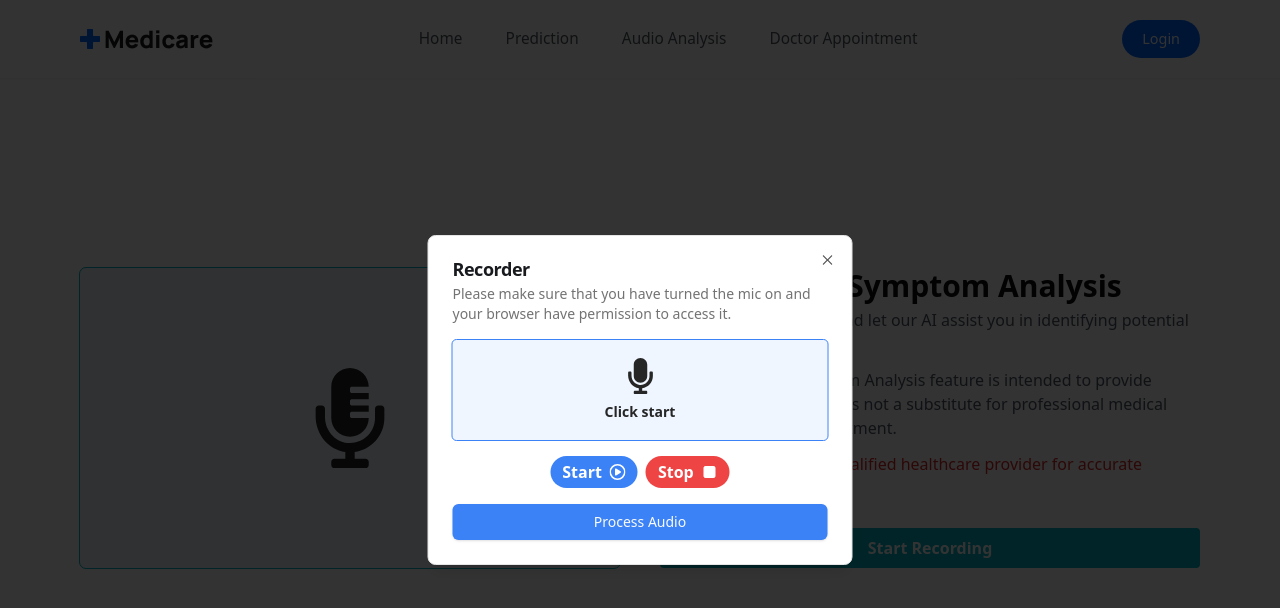
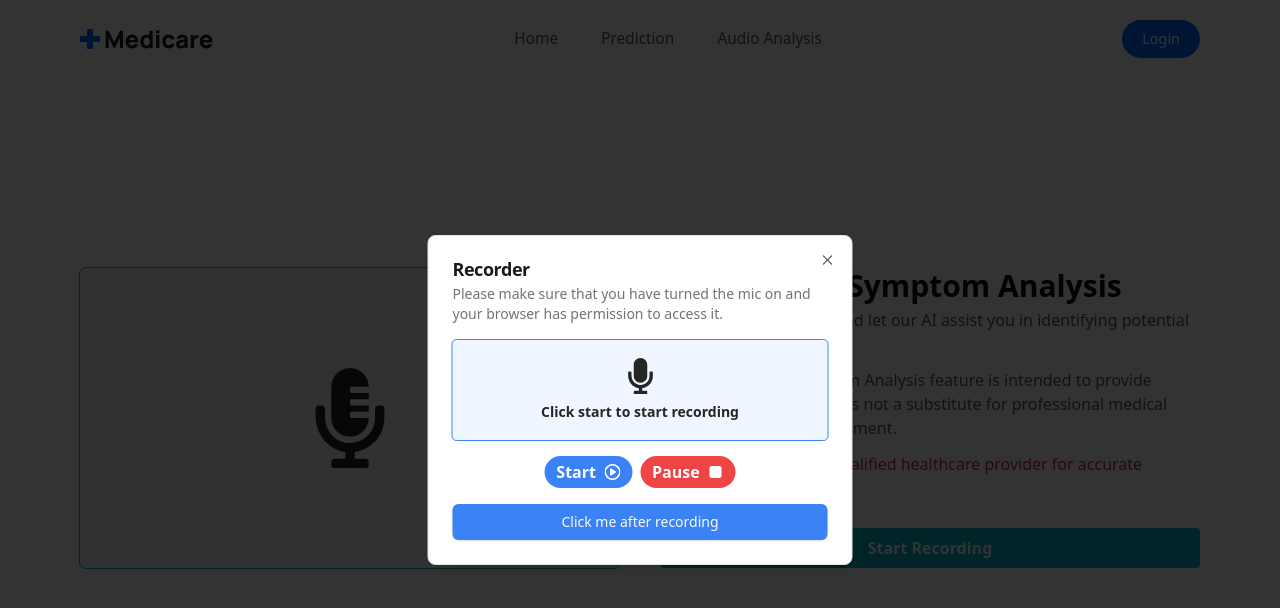
Before and after one commit to Utkarshrajmishra/Medcare, a React (Vite) app: page /audio-analysis in a window 1280 px wide. Both pictures are taken after a click on the button "Start Recording". Shown: the top 608 px of the page. Built offline with nearby package versions, Linux system fonts and the light colour scheme.

Commit message:
Fixed: Recorder and Recording Component

```diff
--- a/package.json
+++ b/package.json
@@ -26,6 +26,7 @@
     "react-loader-spinner": "^6.1.6",
     "react-router-dom": "^6.26.1",
     "react-speech-recognition": "^3.10.0",
+    "regenerator-runtime": "^0.14.1",
     "tailwind-merge": "^2.5.2",
     "tailwindcss-animate": "^1.0.7",
     "uninstall": "^0.0.0"
--- a/src/App.jsx
+++ b/src/App.jsx
@@ -1,18 +1,21 @@
 import "./App.css";
 import Home from "./pages/Home";
+import "regenerator-runtime/runtime";
 import { Route, Routes } from "react-router-dom";
 import Symptom from "./pages/Sympton";
 import Prediction from "./pages/Prediction";
 import Recording from "./pages/Recording";
+import { Toaster } from "react-hot-toast";
 
 function App() {
   return (
     <>
+      <Toaster position="top-right" reverseOrder={false} />
       <Routes>
         <Route path="/" element={<Home />} />
         <Route path="/sympton" element={<Symptom />} />
         <Route path="/prediction" element={<Prediction />} />
-        <Route path="/audio-analysis" element={<Recording/>}/>
+        <Route path="/audio-analysis" element={<Recording />} />
       </Routes>
     </>
   );
--- a/src/components/NavBar.jsx
+++ b/src/components/NavBar.jsx
@@ -15,10 +15,7 @@ const NavLinks = [
   {
     id: 3,
     links: "Audio Analysis",
-  },
-  {
-    id: 4,
-    links: "Doctor Appointment",
+    path: "/audio-analysis",
   },
 ];
 
--- a/src/components/Recorder.jsx
+++ b/src/components/Recorder.jsx
@@ -7,10 +7,47 @@ import {
   DialogHeader,
   DialogTitle,
 } from "@/components/ui/dialog";
-import { FaMicrophone } from "react-icons/fa"; // Correct import
-import { FaRegCirclePlay,FaStop } from "react-icons/fa6";
+import { FaMicrophone } from "react-icons/fa";
+import SpeechRecognition, {
+  useSpeechRecognition,
+} from "react-speech-recognition";
+import { useEffect } from "react";
+import { FaRegCirclePlay, FaStop } from "react-icons/fa6";
 
-export function Recorder({ isOpen, onClose }) {
+export function Recorder({
+  isOpen,
+  onClose,
+  setTranscript,
+  startToast,
+  stopToast,
+  savedToast
+}) {
+  const {
+    listening,
+    transcript,
+    resetTranscript,
+    browserSupportsSpeechRecognition,
+  } = useSpeechRecognition();
+
+  const stopListening = () => {
+    SpeechRecognition.stopListening();
+    stopToast();
+  };
+
+  const close = () => {
+    onClose();
+    savedToast();
+  };
+
+  const startListening = () => {
+    SpeechRecognition.startListening({ continuous: true });
+    startToast();
+  };
+
+  useEffect(() => {
+    setTranscript((prev) => transcript);
+  }, [transcript]);
+
   return (
     <UIDialog open={isOpen} onOpenChange={onClose}>
       <DialogContent className="sm:max-w-[425px]">
@@ -18,25 +55,33 @@ export function Recorder({ isOpen, onClose }) {
           <DialogTitle className="text-headingColor">Recorder</DialogTitle>
           <DialogDescription>
             Please make sure that you have turned the mic on and your browser
-            have permission to access it.
+            has permission to access it.
           </DialogDescription>
         </DialogHeader>
         <section>
           <section className="w-full h-[100px] bg-blue-50 outline outline-1 outline-blue-500 flex-col rounded flex items-center justify-center p-2">
             <FaMicrophone className="text-4xl text-neutral-800" />
             <p className="mt-2 text-sm text-neutral-800 font-bold">
-              Click start
+              {browserSupportsSpeechRecognition
+                ? "Click start to start recording"
+                : "Your browser does not support Speech Recognition"}
             </p>
           </section>
           <section className="flex gap-2 justify-center mt-4">
             <div>
-              <button className="flex w-full items-center gap-2 bg-blue-500 py-1 px-3 rounded-full text-white font-bold">
+              <button
+                onClick={startListening}
+                className="flex w-full items-center gap-2 bg-blue-500 py-1 px-3 rounded-full text-white font-bold"
+              >
                 Start <FaRegCirclePlay />
               </button>
             </div>
             <div>
-              <button className="flex items-center w-full gap-2 bg-red-500 py-1 px-3 rounded-full text-white font-bold">
-                Stop <FaStop />
+              <button
+                onClick={stopListening}
+                className="flex items-center w-full gap-2 bg-red-500 py-1 px-3 rounded-full text-white font-bold"
+              >
+                Pause <FaStop />
               </button>
             </div>
           </section>
@@ -44,10 +89,10 @@ export function Recorder({ isOpen, onClose }) {
         <DialogFooter>
           <Button
             type="submit"
-            onClick={onClose}
-            className="bg-blue-500 w-full"
+            onClick={close}
+            className="bg-blue-500 w-full hover:bg-blue-600"
           >
-            Process Audio
+            Click me after recording
           </Button>
         </DialogFooter>
       </DialogContent>
--- a/src/pages/Recording.jsx
+++ b/src/pages/Recording.jsx
@@ -1,14 +1,33 @@
 import NavBar from "@/components/NavBar";
 import { Recorder } from "@/components/Recorder";
-import { useEffect, useState } from "react";
+import { useState } from "react";
 import { FaMicrophoneAlt } from "react-icons/fa";
+import toast from "react-hot-toast";
 
 const Recording = () => {
   const [dialogStatus, setDialogStatus] = useState(false);
+  const [transcript, setTranscript] = useState("");
 
-  const openDialog = () => setDialogStatus(true);
+  const startToast = () => {
+    toast.success("Recording Started!");
+  };
 
-  const closeDialog = () => setDialogStatus(false);
+  const stopToast = () => {
+    toast.error("Recording Stopped");
+  };
+
+  const saveToast = () => {
+    toast.success("Recording Saved!");
+  };
+
+  const openDialog = () => {
+    setDialogStatus(true);
+    setTranscript(""); // Reset the transcript state to an empty string
+  };
+
+  const closeDialog = () => {
+    setDialogStatus(false);
+  };
 
   return (
     <>
@@ -46,8 +65,16 @@ const Recording = () => {
           </div>
         </section>
       </section>
-      <Recorder isOpen={dialogStatus} onClose={closeDialog} />
+      <Recorder
+        isOpen={dialogStatus}
+        onClose={closeDialog}
+        startToast={startToast}
+        stopToast={stopToast}
+        setTranscript={setTranscript}
+        savedToast={saveToast}
+      />
     </>
   );
 };
+
 export default Recording;
```
Also changed, not shown: 1 other file (tests, documents, lock files or other folders).
